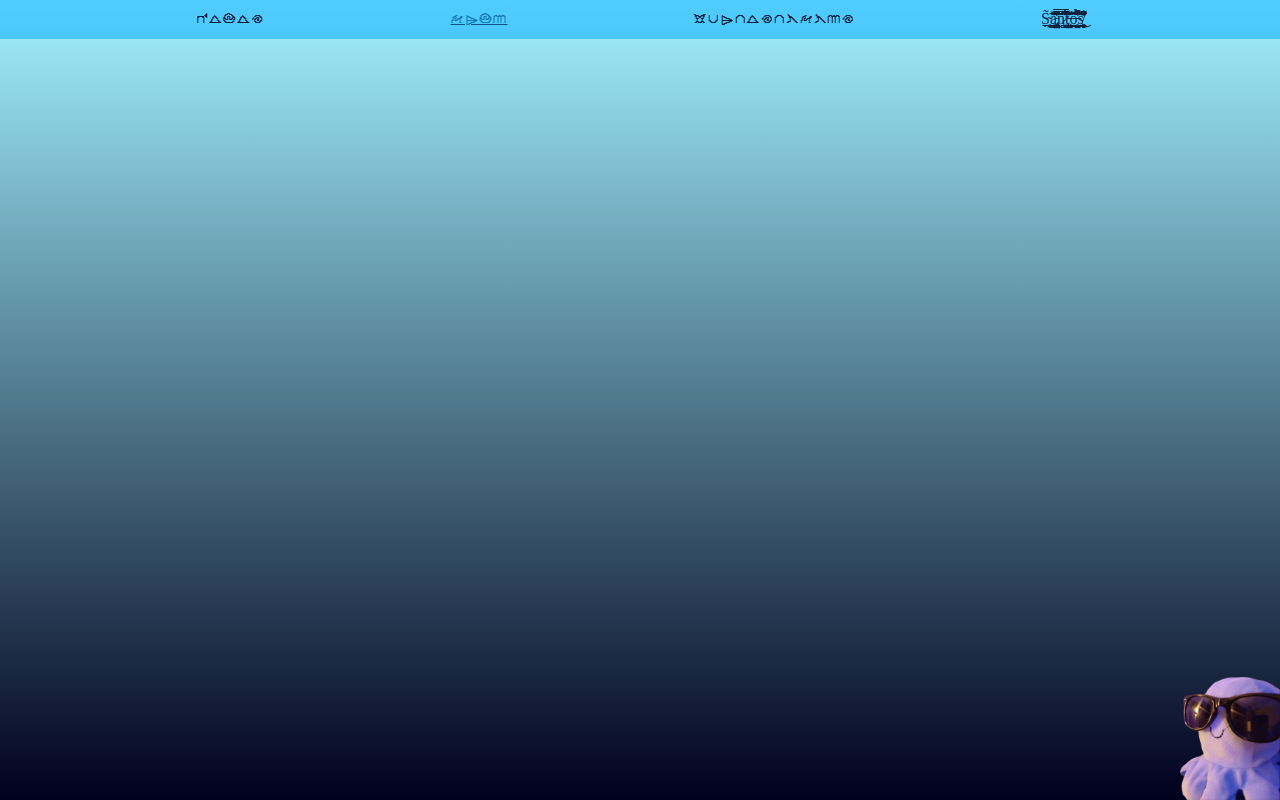
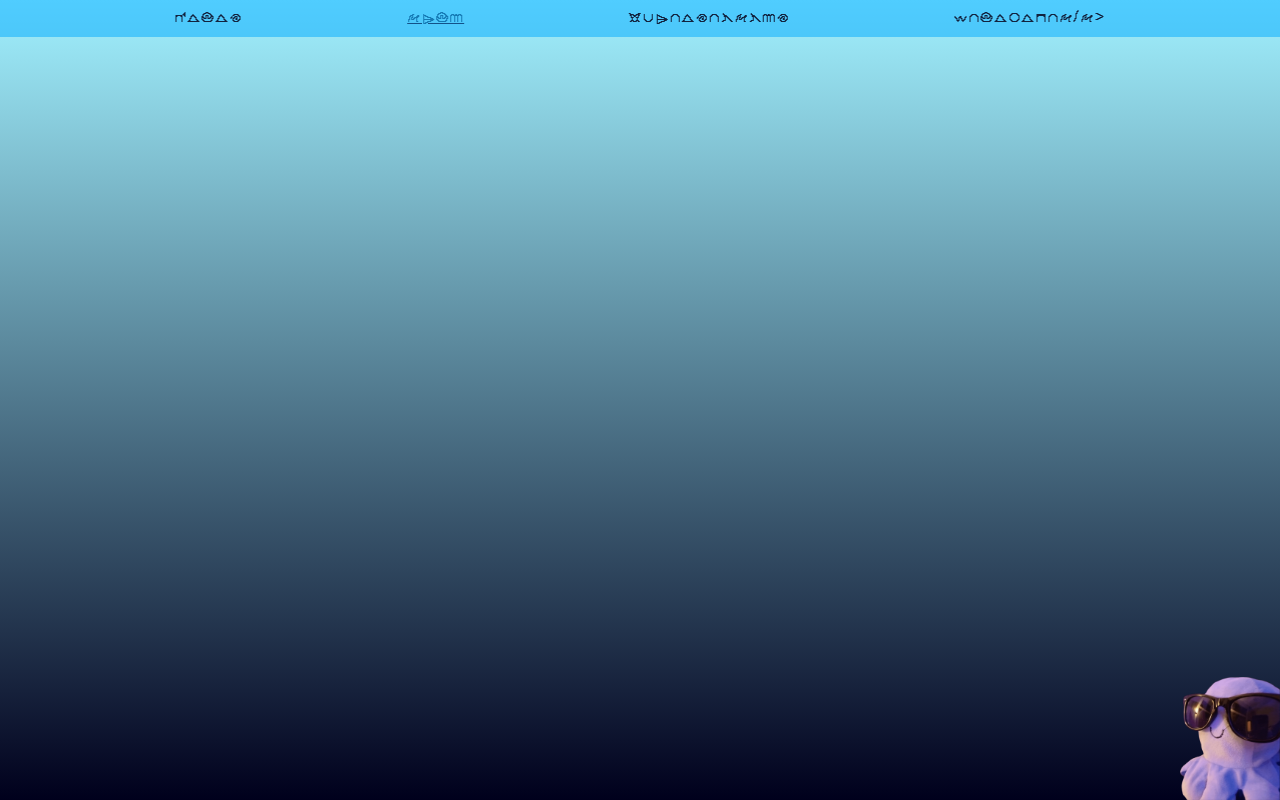
Before and after one commit to Litium10000/Polypus, a plain HTML site: page Arte.html in a window 1280 px wide. Drawn offline with Linux system fonts and the light colour scheme.

Commit message:
No glitchy text :(

```diff
--- a/Arte.html
+++ b/Arte.html
@@ -23,7 +23,7 @@
         <a href="Fotos.html">Fotos</a>
         <a href="Arte.html" id="aca">Arte</a>
         <a href="Curiosidades.html">Curiosidades</a>
-        <a href="Santos.html">S̴̯̼̱̘̥̣̣̱̟̘̠̃ͅͅå̵̡̢̡̡̪̺̱̙̰̣̰͖̞͔̰͓͎̻̪̳̫̞̺̤̖̟͕̝̜͍͚͓͚̙̫͒̎͌̑̂͗́͆̀̿̿̎͌̊̄̐̾͂̒̆͊̅̋̾̇̃̈́̆̕̕͘͜͝ͅn̷̙͓͇̾́̽̿͋̈́͆̈́͆́̅̓̾͛͂͆̓͋̕̕͘͠t̶̨͙͙̪̲͔̠̭͎͔̠̯̗͉͓̪̗̮̺̼̠̻̠̮̰̘̳͊̌̔̈̕͜͝͠͝o̶̠͙̺͕͉̻̥̾͆̔͐͂̀̀̒͒̅̉̈͑͐̋͑̎̈́̒̊̍̊͛͐͛͒̐̑̔̕̚͜͠͠s̸̛̙̻͙͕̘̣͈̣͍̣͍̜̱̘̜̙̞̱̥͈̣̫͓̅͆̂͐͑̏̏̔̃̑͋͊̽̅̌̔͐́́͊͘͜ͅ</a>
+        <a href="Santos.html">Mitologia/a>
     </nav>
 
     <a href="Polypus.html" id="Polypusito">
```
